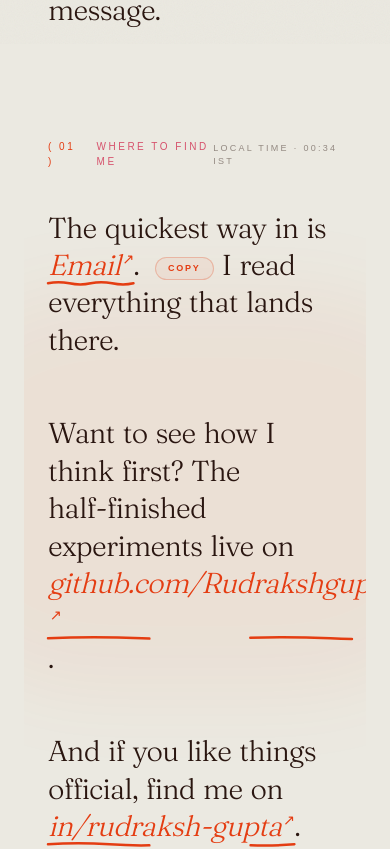
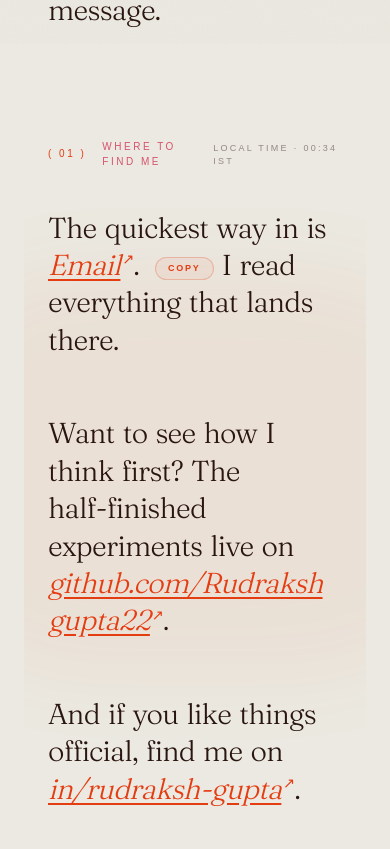
Before and after one commit to Rudrakshgupta22/portfolioOS, a Next.js app: page /contact in a window 390 px wide. Shown: the part 800-1649 px from the top of the page. Built offline with nearby package versions, Linux system fonts and the light colour scheme; a web font is replaced by a local one.

Commit message:
contact responsiveness

```diff
--- a/app/(os)/contact/page.tsx
+++ b/app/(os)/contact/page.tsx
@@ -170,7 +170,7 @@ function LocalTime() {
 function SectionTag({ n, children }: { n: string; children: ReactNode }) {
   return (
     <p className={`${mono.className} mb-10 flex items-center gap-4 text-[10px] font-medium uppercase tracking-[0.25em] text-[#D6536D]`}>
-      <span className="text-[#E43D12]">( {n} )</span>
+      <span className="shrink-0 whitespace-nowrap text-[#E43D12]">( {n} )</span>
       {children}
     </p>
   );
@@ -209,11 +209,11 @@ function InlineLink({
         href={link.href}
         target={link.external ? "_blank" : undefined}
         rel={link.external ? "noopener noreferrer" : undefined}
-        className="group/il relative inline-block italic text-[#E43D12]"
+        className="group/il relative inline break-all italic text-[#E43D12] underline decoration-[#E43D12] underline-offset-4 md:inline-block md:no-underline"
       >
         <span
           aria-hidden
-          className="absolute -inset-x-2 inset-y-[0.08em] origin-left scale-x-0 rounded-lg bg-[#E43D12]/10 transition-transform duration-500 ease-[cubic-bezier(0.22,1,0.36,1)] group-hover/il:scale-x-100"
+          className="absolute -inset-x-2 inset-y-[0.08em] hidden origin-left scale-x-0 rounded-lg bg-[#E43D12]/10 transition-transform duration-500 ease-[cubic-bezier(0.22,1,0.36,1)] group-hover/il:scale-x-100 md:block"
         />
         <span className="relative">
           {link.label}
@@ -228,7 +228,7 @@ function InlineLink({
           aria-hidden
           viewBox="0 0 100 8"
           preserveAspectRatio="none"
-          className="absolute -bottom-[0.06em] left-0 h-[0.16em] w-full overflow-visible"
+          className="absolute -bottom-[0.06em] left-0 hidden h-[0.16em] w-full overflow-visible md:block"
         >
           <motion.path
             d="M0 4 Q 12 0 25 4 T 50 4 T 75 4 T 100 4"
```
